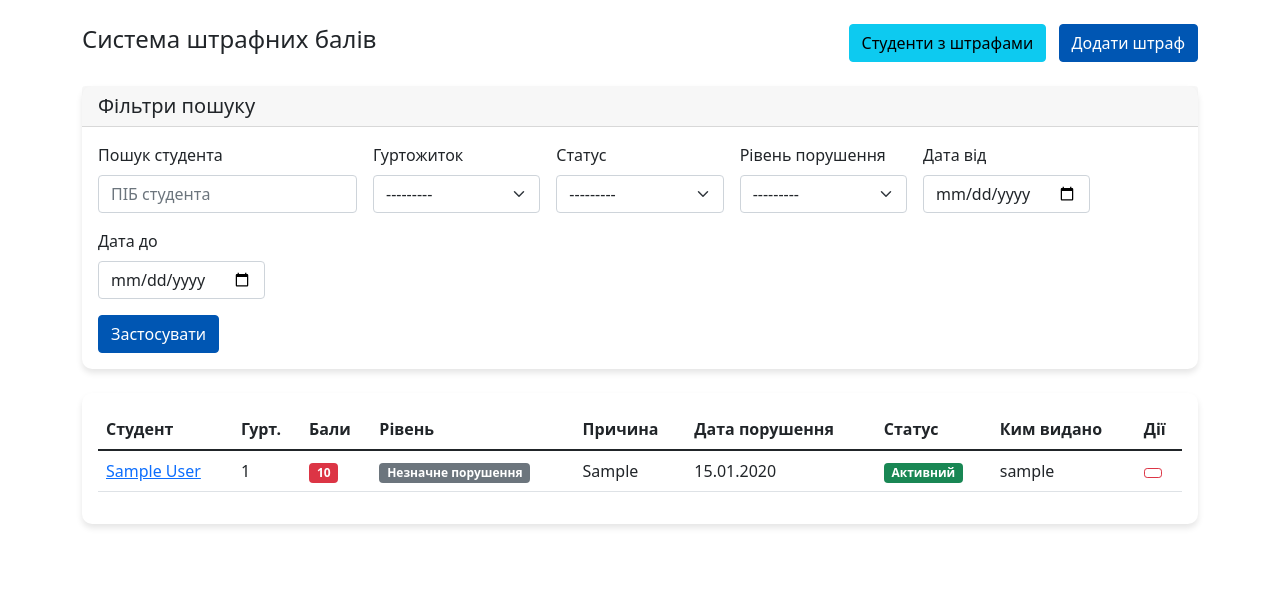
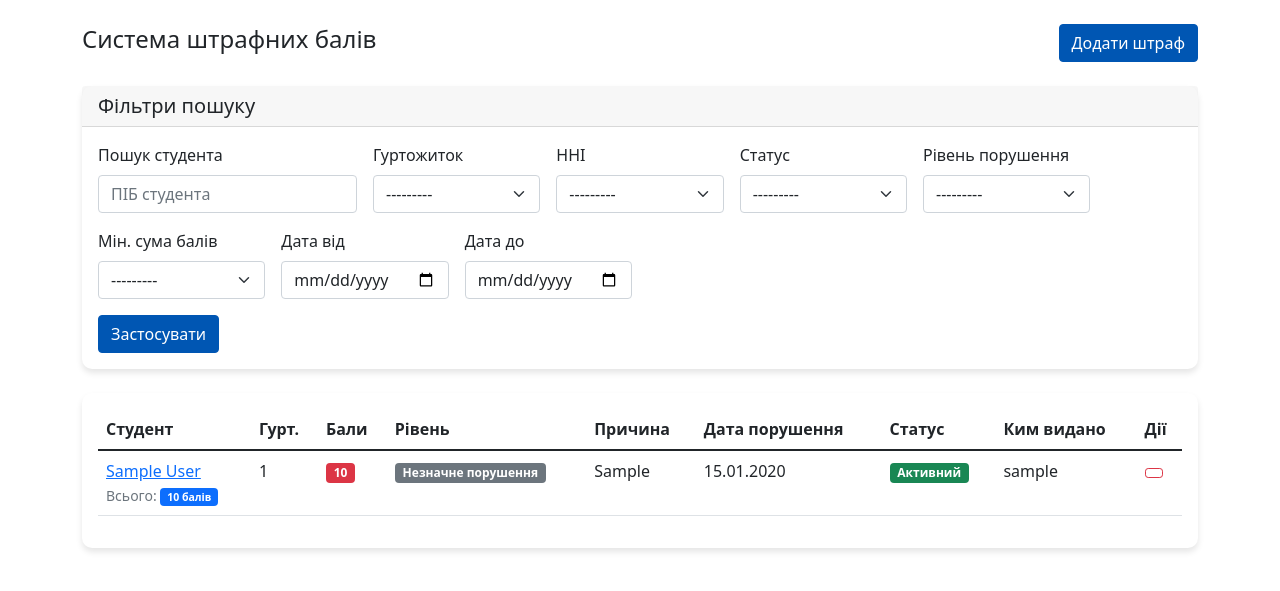
Before and after one commit to OleksandrNykoliak/nulp, a Django app: page /penalties/ in a window 1280 px wide. Shown: the part 56-647 px from the top of the page. Run offline with Django 4.2, Linux system fonts and the light colour scheme; a user stored in the database is signed in; tables that the repository leaves empty hold one stand-in row (values such as "Sample post").

Commit message:
Add filtrations with summary penalties
Signed-off-by: OleksandrNykoliak <nykolyak.o@gmail.com>

```diff
--- a/students/forms.py
+++ b/students/forms.py
@@ -165,6 +165,24 @@ class PenaltySearchForm(forms.Form):
         label='Дата до',
         widget=forms.DateInput(attrs={'type': 'date'})
     )
+    # НОВІ ПОЛЯ
+    institute = forms.ChoiceField(
+        choices=[('', '---------')] + Student.INSTITUTE_CHOICES,
+        required=False,
+        label='ННІ'
+    )
+    min_points = forms.ChoiceField(
+        choices=[
+    ('', '---------'),
+    ('5', '5'),
+    ('10', '10'),
+    ('15', '15'),
+    ('20', '20'),
+    ('25', '25'),
+        ],
+        required=False,
+        label='Мінімальна сума балів'
+    )
 
 class PenaltyCancellationForm(forms.ModelForm):
     class Meta:
--- a/students/views.py
+++ b/students/views.py
@@ -526,10 +526,30 @@ from .models import Penalty
 from .forms import PenaltyForm, PenaltySearchForm, PenaltyCancellationForm
 from django.db.models import Q, Sum
 
+from django.db.models import Q, Sum
+
+from django.db.models import Q, Sum, Subquery, OuterRef
+from django.db.models.functions import Coalesce
+
 @login_required
 def penalty_list(request):
     form = PenaltySearchForm(request.GET or None)
+
+    # Спочатку створюємо базовий запит
     penalties = Penalty.objects.all().select_related('student', 'created_by')
+
+    # Підзапит для отримання загальної суми активних штрафів кожного студента
+    total_points_subquery = Penalty.objects.filter(
+        student_id=OuterRef('student_id'),
+        status='active'
+    ).values('student_id').annotate(
+        total=Sum('points')
+    ).values('total')
+
+    # Додаємо анотацію з загальною сумою балів студента
+    penalties = penalties.annotate(
+        student_total_points=Coalesce(Subquery(total_points_subquery), 0)
+    )
 
     if form.is_valid():
         student_search = form.cleaned_data.get('student_search')
@@ -538,6 +558,8 @@ def penalty_list(request):
         severity = form.cleaned_data.get('severity')
         date_from = form.cleaned_data.get('date_from')
         date_to = form.cleaned_data.get('date_to')
+        institute = form.cleaned_data.get('institute')
+        min_points = form.cleaned_data.get('min_points')
 
         if student_search:
             penalties = penalties.filter(
@@ -559,8 +581,32 @@ def penalty_list(request):
         if date_to:
             penalties = penalties.filter(penalty_date__lte=date_to)
 
-    # Сортування за датою порушення (новіші першими)
-    penalties = penalties.order_by('-penalty_date', '-created_at')
+        if institute:
+            penalties = penalties.filter(student__institute=institute)
+
+        # ФІЛЬТР ЗА СУМОЮ БАЛІВ
+        if min_points:
+            try:
+                min_points_int = int(min_points)
+                # Фільтруємо штрафи студентів, у яких загальна сума більше min_points
+                penalties = penalties.filter(student_total_points__gt=min_points_int)
+            except ValueError:
+                pass
+
+    # Сортування спочатку за загальною сумою балів (більші першими), потім за датою
+    penalties = penalties.order_by('-student_total_points', '-penalty_date', '-created_at')
+
+    # Підготовка даних для відображення
+    # Обчислюємо загальну суму балів для кожного студента
+    for penalty in penalties:
+        # Якщо student_total_points вже анотовано, використовуємо його
+        if hasattr(penalty, 'student_total_points'):
+            penalty.student_total = penalty.student_total_points
+        else:
+            # Інакше обчислюємо
+            penalty.student_total = penalty.student.penalties.filter(
+                status='active'
+            ).aggregate(total=Sum('points'))['total'] or 0
 
     paginator = Paginator(penalties, 50)
     page = request.GET.get('page')
--- a/templates/students/penalty_list.html
+++ b/templates/students/penalty_list.html
@@ -4,16 +4,15 @@
 
 <div class="d-flex justify-content-between align-items-center mb-4">
     <h4>Система штрафних балів</h4>
+
     <div>
-        <a href="{% url 'students_with_penalties' %}" class="btn btn-info me-2">
-            <i class="fas fa-users"></i> Студенти з штрафами
-        </a>
         <a href="{% url 'penalty_create' %}" class="btn btn-primary">
             <i class="fas fa-plus"></i> Додати штраф
         </a>
     </div>
 </div>
 
+<!-- Форма фільтрації -->
 <!-- Форма фільтрації -->
 <div class="card mb-4">
     <div class="card-header">
@@ -40,6 +39,19 @@
                 </select>
             </div>
             <div class="col-md-2">
+                <label for="institute" class="form-label">ННІ</label>
+                <select name="institute" id="institute" class="form-select">
+                    <option value="">---------</option>
+                    {% for value, label in form.fields.institute.choices %}
+                        {% if value %}
+                        <option value="{{ value }}" {% if request.GET.institute == value|stringformat:"s" %}selected{% endif %}>
+                            {{ label }}
+                        </option>
+                        {% endif %}
+                    {% endfor %}
+                </select>
+            </div>
+            <div class="col-md-2">
                 <label for="status" class="form-label">Статус</label>
                 <select name="status" id="status" class="form-select">
                     <option value="">---------</option>
@@ -57,6 +69,17 @@
                             {{ label }}
                         </option>
                         {% endif %}
+                    {% endfor %}
+                </select>
+            </div>
+            <div class="col-md-2">
+                <label for="min_points" class="form-label">Мін. сума балів</label>
+                <select name="min_points" id="min_points" class="form-select">
+                    <option value="">---------</option>
+                    {% for value, label in form.fields.min_points.choices %}
+                        <option value="{{ value }}" {% if request.GET.min_points == value|stringformat:"s" %}selected{% endif %}>
+                            {{ label }}
+                        </option>
                     {% endfor %}
                 </select>
             </div>
@@ -105,6 +128,18 @@
             <a href="{% url 'student_update' penalty.student.pk %}">
                 {{ penalty.student.full_name }}
             </a>
+            <br>
+            <small class="text-muted">
+                Всього: <span class="badge
+                    {% if penalty.student_total >= 25 %}bg-danger
+                    {% elif penalty.student_total >= 20 %}bg-warning
+                    {% elif penalty.student_total >= 15 %}bg-info
+                    {% elif penalty.student_total >= 10 %}bg-primary
+                    {% elif penalty.student_total >= 5 %}bg-secondary
+                    {% else %}bg-light text-dark{% endif %}">
+                    {{ penalty.student_total }} балів
+                </span>
+            </small>
         </td>
         <td>{{ penalty.student.dormitory_number|default:"-" }}</td>
         <td>
--- a/templates/students/student_list.html
+++ b/templates/students/student_list.html
@@ -7,11 +7,7 @@
         <i class="fas fa-exclamation-triangle"></i> Система штрафних балів
     </a>
 </li>
-<li class="nav-item">
-    <a class="nav-link {% if active_tab == 'students_with_penalties' %}active{% endif %}" href="{% url 'students_with_penalties' %}">
-        <i class="fas fa-users"></i> Штрафники
-    </a>
-</li>
+
 
 <div style="text-align: right; margin-right:20px; margin-bottom: 20px;">
     <a href="{% url 'student_export' %}{% if request.GET %}?{{ request.GET.urlencode }}{% endif %}"
--- a/templates/students/students_with_penalties.html
+++ b/templates/students/students_with_penalties.html
@@ -42,7 +42,7 @@
             <div class="col-md-3 d-flex align-items-end">
                 <button type="submit" class="btn btn-primary me-2">Застосувати</button>
                 {% if request.GET %}
-                <a href="{% url 'students_with_penalties' %}" class="btn btn-outline-secondary">Очистити</a>
+                <a href="#" class="btn btn-outline-secondary">Очистити</a>
                 {% endif %}
             </div>
         </form>
```
Lines whose indentation alone changed are shown as unchanged.
